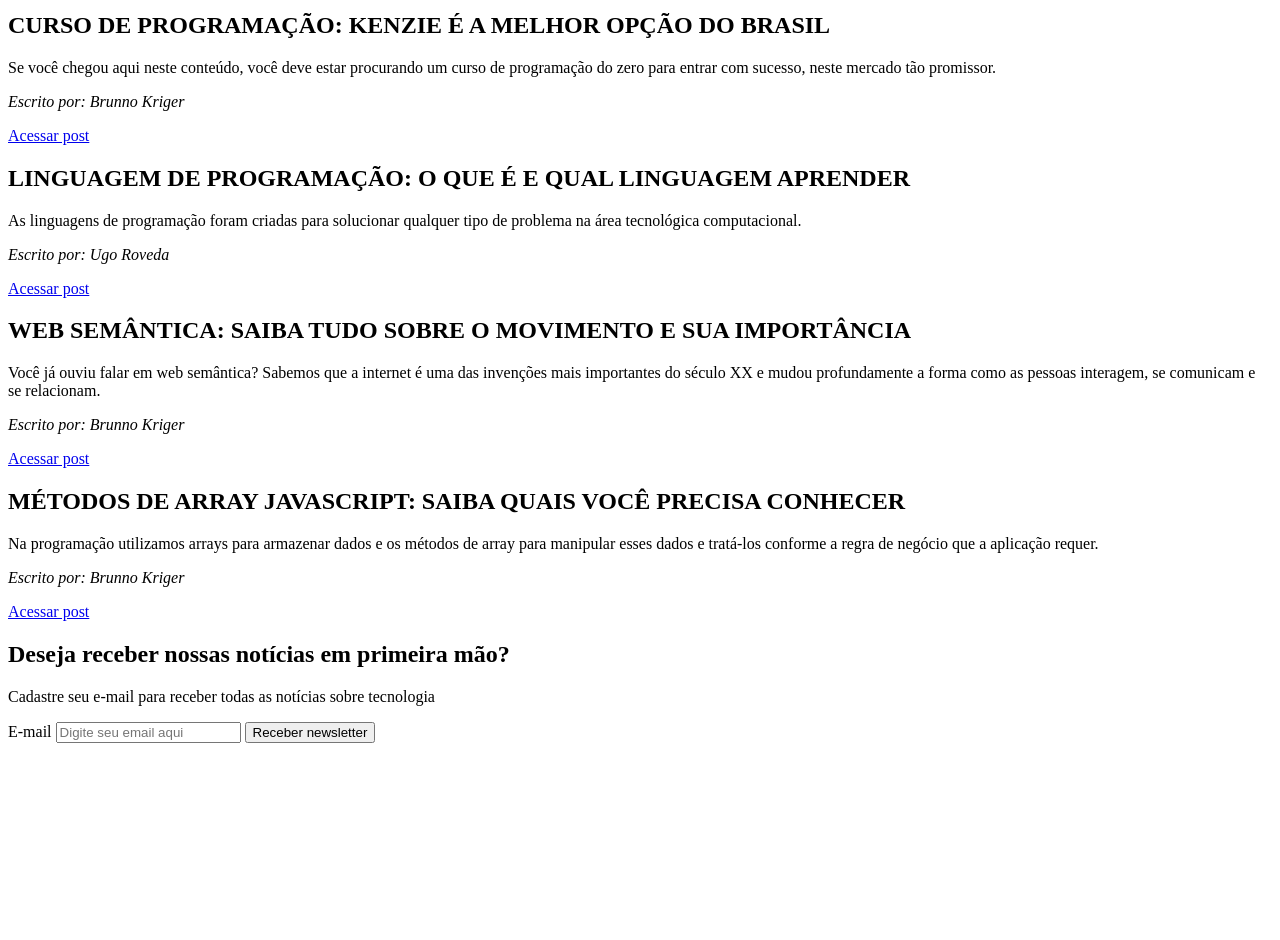
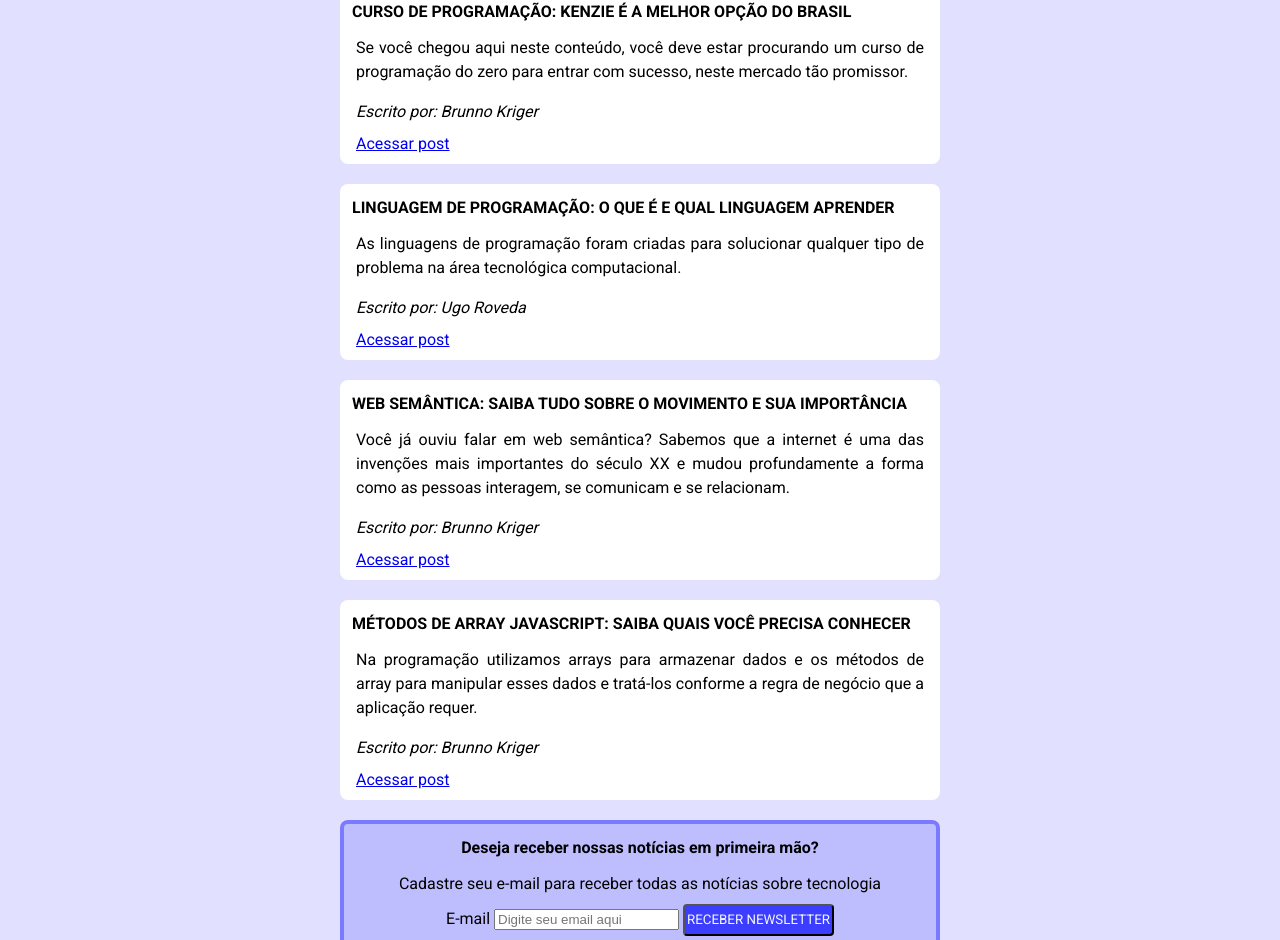
Before and after one commit to Kenzie-Academy-Brasil-Developers/m1-sp2-kenzie-blog_rafaelapianezzer, a plain HTML site: page index.html in a window 1280 px wide. Shown: the part 147-1087 px from the top of the page. Before the commit the page ends 898 px from the top, so only its background shows below. Drawn offline with Linux system fonts and the light colour scheme.

Commit message:
Tarefa 3 - Estilizando blog Kenzie

```diff
--- a/index.html
+++ b/index.html
@@ -5,48 +5,57 @@
     <meta charset="UTF-8">
     <meta name="viewport" content="width=device-width, initial-scale=1.0">
     <title>Blog Kenzie</title>
+    <link rel="stylesheet" href="reset.css">
+    <link rel="stylesheet" href="style.css">
+
 </head>
 
+<header>
+    <img src="imagens/logo.png">
+    <h1>Blog da Kenzie</h1>
+</header>
+
 <body>
-    <header>
-        <h1>Blog da Kenzie</h1>
-        <img src="imagens/logo.png">
-    </header>
-    <article>
+    <div class="container">
+        <main>
+            <article class="classArticle">
                 <h2>CURSO DE PROGRAMAÇÃO: KENZIE É A MELHOR OPÇÃO DO BRASIL</h2>
                 <p>Se você chegou aqui neste conteúdo, você deve estar procurando um curso de programação do zero para entrar
                     com sucesso, neste mercado tão promissor.</p>
-        <p><em>Escrito por: Brunno Kriger</em></p>
+                <p id="citacao"><em>Escrito por: Brunno Kriger</em></p>
                 <a href="https://kenzie.com.br/blog/melhor-curso-de-programacao/" target="_blank">Acessar post</a>
             </article>
-    <article>
+            <article class="classArticle">
                 <h2>LINGUAGEM DE PROGRAMAÇÃO: O QUE É E QUAL LINGUAGEM APRENDER</h2>
                 <p>As linguagens de programação foram criadas para solucionar qualquer tipo de problema na área tecnológica
                     computacional.</p>
-        <p><em>Escrito por: Ugo Roveda</em></p>
+                <p id="citacao"><em>Escrito por: Ugo Roveda</em></p>
                 <a href="https://kenzie.com.br/blog/linguagem-de-programacao/" target="_blank">Acessar post</a>
             </article>
-    <article>
+            <article class="classArticle">
                 <h2>WEB SEMÂNTICA: SAIBA TUDO SOBRE O MOVIMENTO E SUA IMPORTÂNCIA</h2>
                 <p>Você já ouviu falar em web semântica? Sabemos que a internet é uma das invenções mais importantes do século
                     XX e mudou profundamente a forma como as pessoas interagem, se comunicam e se relacionam.</p>
-        <p><em>Escrito por: Brunno Kriger</em></p>
+                <p id="citacao"><em>Escrito por: Brunno Kriger</em></p>
                 <a href="https://kenzie.com.br/blog/web-semantica/" target="_blank">Acessar post</a>
             </article>
-    <article>
+            <article class="classArticle">
                 <h2>MÉTODOS DE ARRAY JAVASCRIPT: SAIBA QUAIS VOCÊ PRECISA CONHECER</h2>
                 <p>Na programação utilizamos arrays para armazenar dados e os métodos de array para manipular esses dados e
                     tratá-los conforme a regra de negócio que a aplicação requer.</p>
-        <p><em>Escrito por: Brunno Kriger</em></p>
+                <p id="citacao"><em>Escrito por: Brunno Kriger</em></p>
                 <a href="https://kenzie.com.br/blog/metodos-de-array-javascript/" target="_blank">Acessar post</a>
             </article>
-    <div>
+        </main>
+        <div id="form" class="classForm">
+            <form>
                 <h2>Deseja receber nossas notícias em primeira mão?</h2>
                 <p>Cadastre seu e-mail para receber todas as notícias sobre tecnologia</p>
                 <label>E-mail</label>
                 <input type="email" placeholder="Digite seu email aqui">
                 <button type="submit">Receber newsletter</button>
+            </form>
+        </div>
     </div>
 </body>
-
 </html>
--- /dev/null
+++ b/reset.css
@@ -0,0 +1,48 @@
+/* http://meyerweb.com/eric/tools/css/reset/
+ v2.0 | 20110126
+ License: none (public domain)
+*/
+
+html, body, div, span, applet, object, iframe,
+h1, h2, h3, h4, h5, h6, p, blockquote, pre,
+a, abbr, acronym, address, big, cite, code,
+del, dfn, em, img, ins, kbd, q, s, samp,
+small, strike, strong, sub, sup, tt, var,
+b, u, i, center,
+dl, dt, dd, ol, ul, li,
+fieldset, form, label, legend,
+table, caption, tbody, tfoot, thead, tr, th, td,
+article, aside, canvas, details, embed,
+figure, figcaption, footer, header, hgroup,
+menu, nav, output, ruby, section, summary,
+time, mark, audio, video {
+  margin: 0;
+  padding: 0;
+  border: 0;
+  font-size: 100%;
+  font: inherit;
+  vertical-align: baseline;
+}
+/* HTML5 display-role reset for older browsers */
+article, aside, details, figcaption, figure,
+footer, header, hgroup, menu, nav, section {
+  display: block;
+}
+body {
+  line-height: 1;
+}
+ol, ul {
+  list-style: none;
+}
+blockquote, q {
+  quotes: none;
+}
+blockquote:before, blockquote:after,
+q:before, q:after {
+  content: '';
+  content: none;
+}
+table {
+  border-collapse: collapse;
+  border-spacing: 0;
+}
--- /dev/null
+++ b/style.css
@@ -0,0 +1,62 @@
+@import url('https://fonts.googleapis.com/css2?family=Roboto:wght@100;400;700&display=swap');
+
+header {
+    text-align: center;
+    background-color: rgba(6, 6, 255, 0.152);
+    padding: 16px;
+    font-size: 24px;
+    font-weight: bold;
+}
+
+body, header, button {
+    font-family: 'Roboto', sans-serif;
+    line-height: 24px;
+}
+
+h2 {
+    font-weight: bold;
+    padding: 4px;
+}
+
+p, a {
+    padding: 8px;
+}
+
+body {
+    background-color: rgba(0, 0, 255, 0.119);
+}
+
+.classArticle {
+    background-color: rgb(255, 255, 255);
+    padding: 8px;
+    text-align: justify;
+    margin: 20px;
+    border-radius: 8px;
+}
+
+.container {
+    max-width: 1280px;
+    width: 50%;
+    margin: 0 auto;
+}
+
+#citacao {
+    font-style: italic;
+}
+
+.classForm {
+    text-align: center;
+    background-color: rgba(6, 6, 255, 0.152);
+    border: solid 4px rgba(6, 6, 255, 0.367);
+    padding: 8px;
+    margin: 20px;
+    border-radius: 8px;
+}
+
+.classForm button {
+    background-color: rgba(0, 0, 255, 0.677);
+    color:aliceblue;
+    border-radius: 4px;
+    padding: 2px;
+    text-transform: uppercase;
+}
```
Lines whose indentation alone changed are shown as unchanged.
